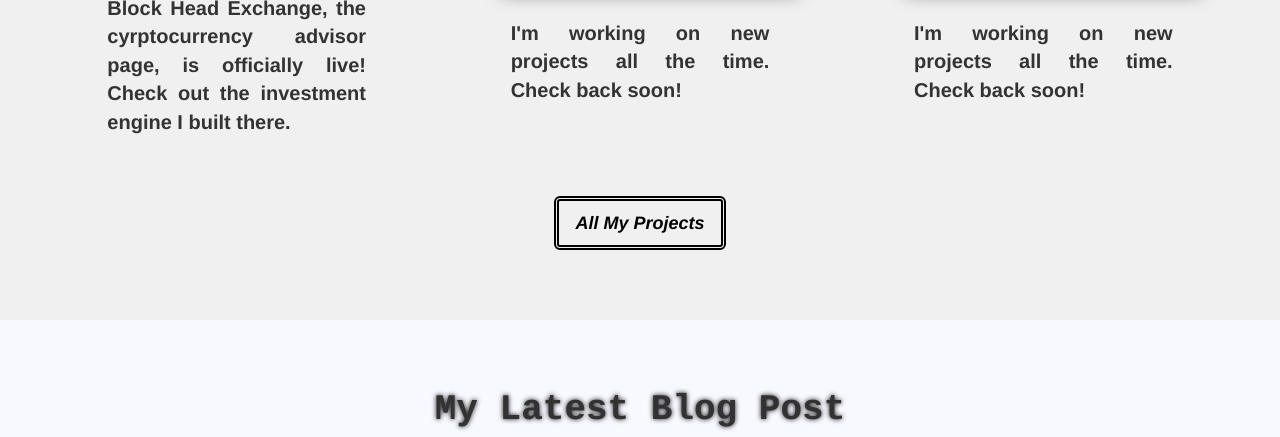
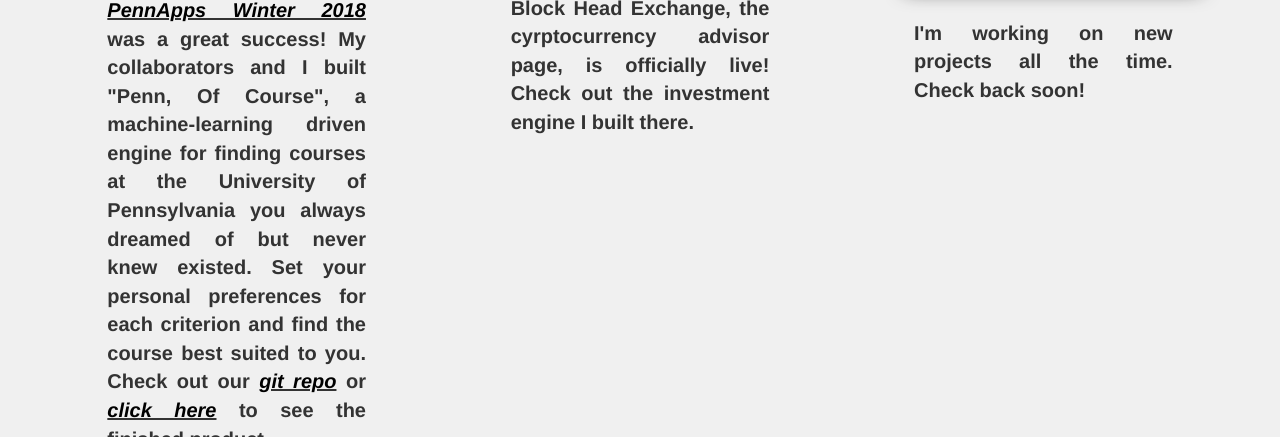
Before and after one commit to halljw/PersonalSite, a Flask app: page / in a window 1280 px wide. Shown: the part 2268-2705 px from the top of the page. Run offline with Flask 2, Linux system fonts and the light colour scheme; some libraries are stand-ins or nearby versions.

Commit message:
Updated landing page to mention Pennapps project

```diff
--- a/templates/index.html
+++ b/templates/index.html
@@ -37,8 +37,31 @@
     <div class="carousel-inner">
 
 
+      <div class="item active container">
+        <a target="_blank" href="http://www.blockheadexchange.com">
+          <h2>BlockheadExchange.com</h2>
+        </a>
+        <div class="container">
+          <div class="row">
+            <div class="col-md-1">
+            </div>
+            <div class="col-md-5">
+              <a target="_blank" href="http://www.blockheadexchange.com">
+                <img src="{{ url_for('static', filename='images/blockheads_logo.png') }}" alt="Blockhead Exchange">
+              </a>
+            </div>
+            <div class="col-md-5">
+              <br/>
+              <br/>
+              <p>Blockhead Exchange is officially live. Click <a href="www.blockheadexchange.com">here</a> to keep up to date with your cryptocurrency of choice and start investing like a blockhead!</p>
+            </div>
+            <div class="col-md-1">
+            </div>
+          </div><!-- row -->
+        </div><!-- container -->
+      </div><!-- item container -->
 
-      <div class="item active container">
+      <div class="item container">
         <a target="_blank" href="http://www.blockheadexchange.com">
           <h2>BlockheadExchange.com</h2>
         </a>
@@ -164,6 +187,15 @@
   <div class="container-fluid current-projects" style="padding: 50px;">
     <a href="/projects"><h1>My Current Projects</h1></a>
     <div class="row">
+
+      <div class="col-md-4 text-center center-block">
+        <h2>Penn Of Course</h2>
+        <a target="_blank" href="https://penn-ofcourse.herokuapp.com">
+          <img style="height: 87%; width: 87%;" src="{{ url_for('static', filename='images/penn_of_course.png') }}" alt="Penn Of course">
+        </a>
+        <p><span style="text-decoration: underline;"><a target="_blank" href="https://www.pennapps.com"><em>PennApps Winter 2018</em></a></span> was a great success! My collaborators and I built "Penn, Of Course", a machine-learning driven engine for finding courses at the University of Pennsylvania you always dreamed of but never knew existed. Set your personal preferences for each criterion and find the course best suited to you. Check out our <span style="text-decoration: underline;"><a href="https://github.com/kaushik316/OfCourse"><em>git repo</em></a></span> or <span style="text-decoration: underline;"><a href="https://penn-ofcourse.herokuapp.com"><em>click here</em></a></span> to see the finished product.</p>
+      </div>
+
       <div class="col-md-4 text-center center-block">
         <h2>Block Head Exchange</h2>
         <a href="http://www.blockheadexchange.com">
@@ -171,16 +203,13 @@
         </a>
         <p>Block Head Exchange, the cyrptocurrency advisor page, is officially live! Check out the investment engine I built there.</p>
       </div>
-      <div class="col-md-4 text-center center-block">
-        <h2>Project 2</h2>
-        <img src="{{ url_for('static', filename='images/construction.jpeg') }}" alt="">
-        <p>I'm working on new projects all the time. Check back soon!</p>
-      </div>
+
       <div class="col-md-4 text-center center-block">
         <h2>Project 3</h2>
         <img src="{{ url_for('static', filename='images/construction.jpeg') }}" alt="">
         <p style="font-size:20px; font-eight:bold;">I'm working on new projects all the time. Check back soon!</p>
       </div>
+
     </div><!-- row -->
     <br/>
     <br/>
```
Also changed, not shown: static/images/penn_of_course.png (added), static/images/pennapps_retro_banner.svg (added).
